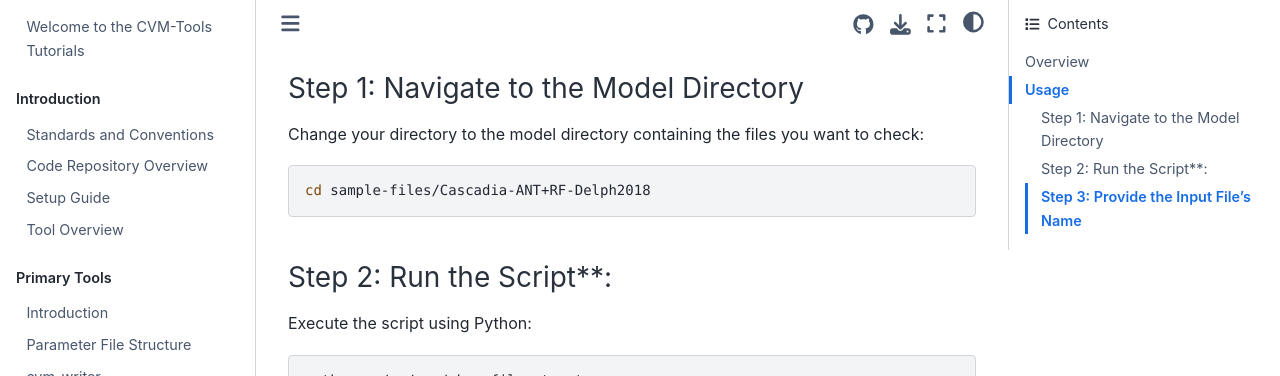
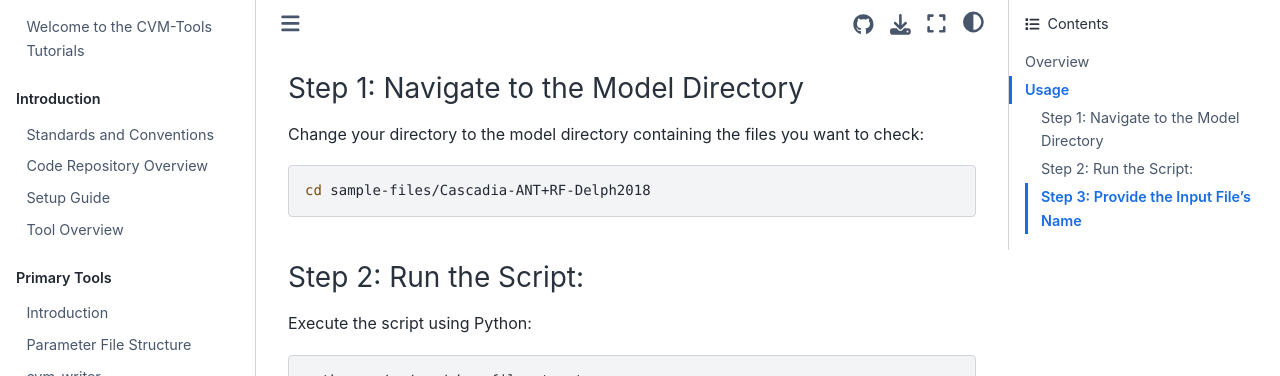
Before and after one commit to cascadiaquakes/cvm-tools-book, a Jupyter Book: the page built from usage/show_file_structure.md, in a window 1280 px wide and 900 px high, scrolled down 348 px. Shown: the top 376 px of the window. Built offline with Jupyter Book 1.0.4 settings and Sphinx 7.4.7 and the Sphinx Book theme 1.1.4, drawn with Linux system fonts in a browser that asks for light colours.

Commit message:
corrected the typo

````diff
--- a/usage/show_file_structure.md
+++ b/usage/show_file_structure.md
@@ -14,7 +14,7 @@ Change your directory to the model directory containing the files you want to ch
 cd sample-files/Cascadia-ANT+RF-Delph2018
 ```
 
-### Step 2: Run the Script\*\*:
+### Step 2: Run the Script:
 
 Execute the script using Python:
 
````
